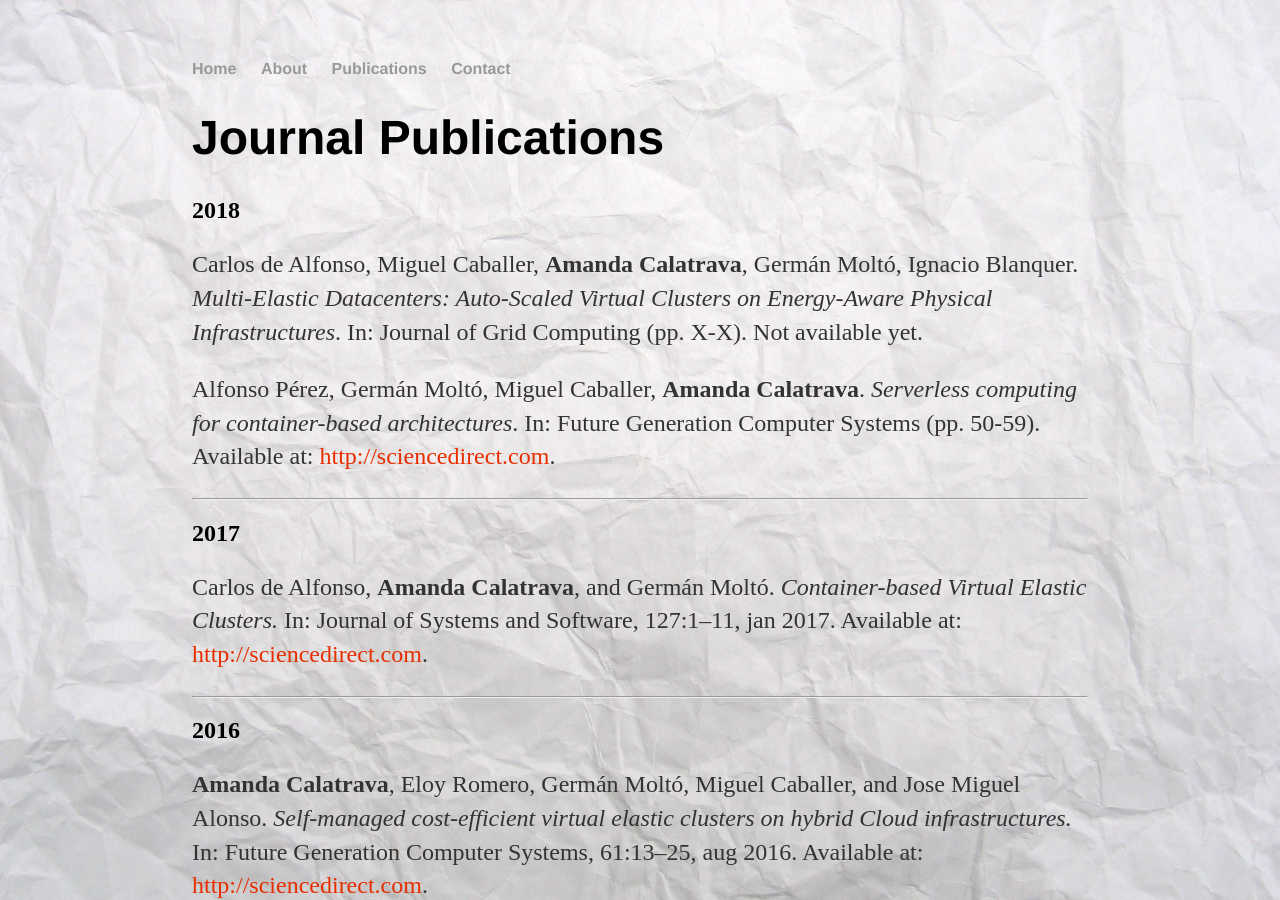
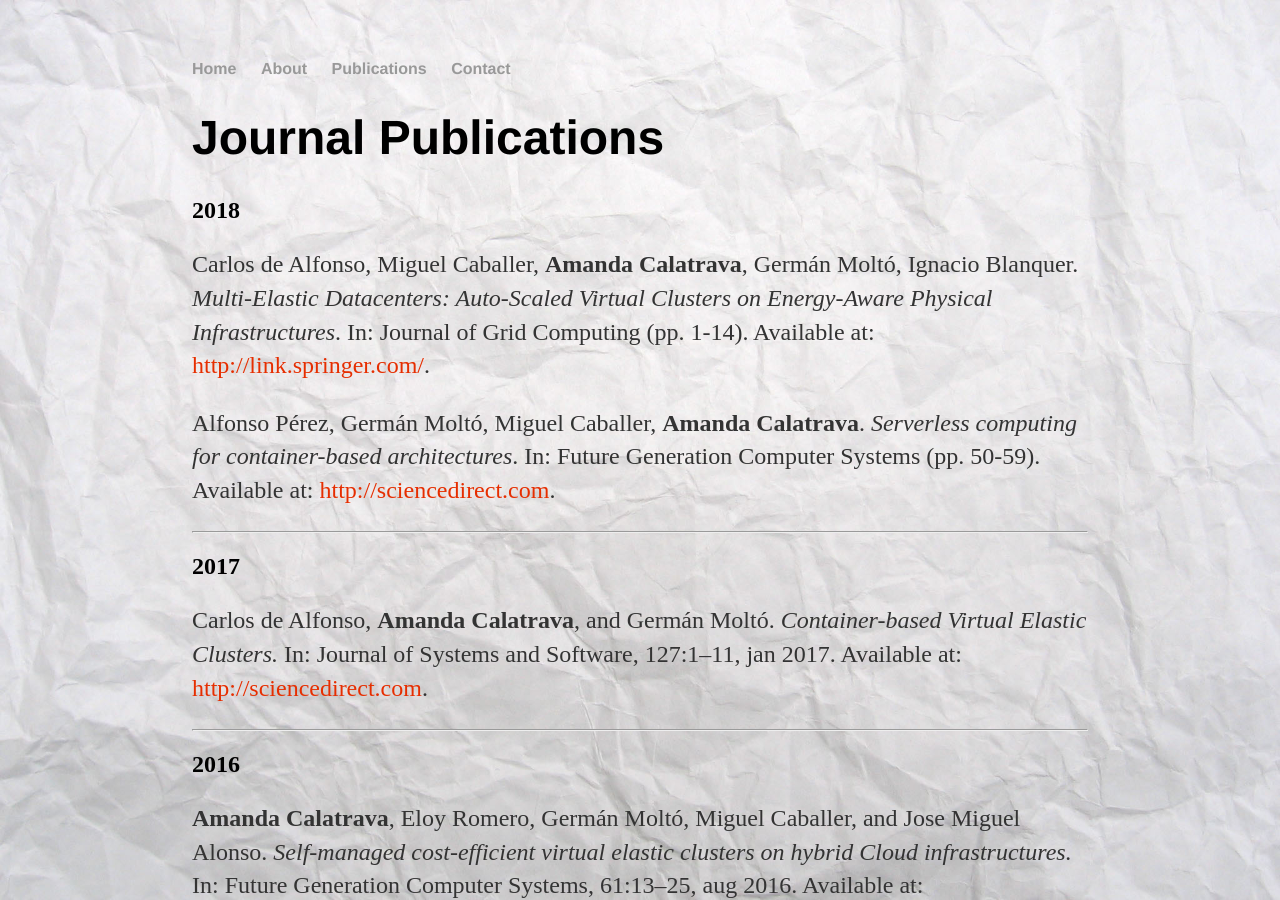
Before and after one commit to amcaar/amcaar.github.io, a Jekyll site: the page built from cv/index.html, in a window 1280 px wide and 900 px high. Built offline with Jekyll 4.4.1, drawn with Linux system fonts in a browser that asks for light colours.

Commit message:
add link to the multielastic paper

```diff
--- a/cv/index.html
+++ b/cv/index.html
@@ -10,8 +10,8 @@ title: Publications of Amanda Calatrava
 		<h2>2018</h2>
 		<p>Carlos de Alfonso, Miguel Caballer, <strong>Amanda Calatrava</strong>, Germán Moltó, Ignacio Blanquer.
 			<em>Multi-Elastic Datacenters: Auto-Scaled Virtual Clusters on Energy-Aware Physical Infrastructures</em>.
-			In: Journal of Grid Computing (pp. X-X). Not available yet.
-			<!--<a class="link" href="https://www.sciencedirect.com/science/article/pii/S0167739X17316485">http://sciencedirect.com</a>.--></p>
+			In: Journal of Grid Computing (pp. 1-14). Available at:
+			<a class="link" href="http://link.springer.com/article/10.1007/s10723-018-9449-z">http://link.springer.com/</a>.</p>
 
 		<p>Alfonso Pérez, Germán Moltó, Miguel Caballer, <strong>Amanda Calatrava</strong>.
 			<em>Serverless computing for container-based architectures</em>.
```
